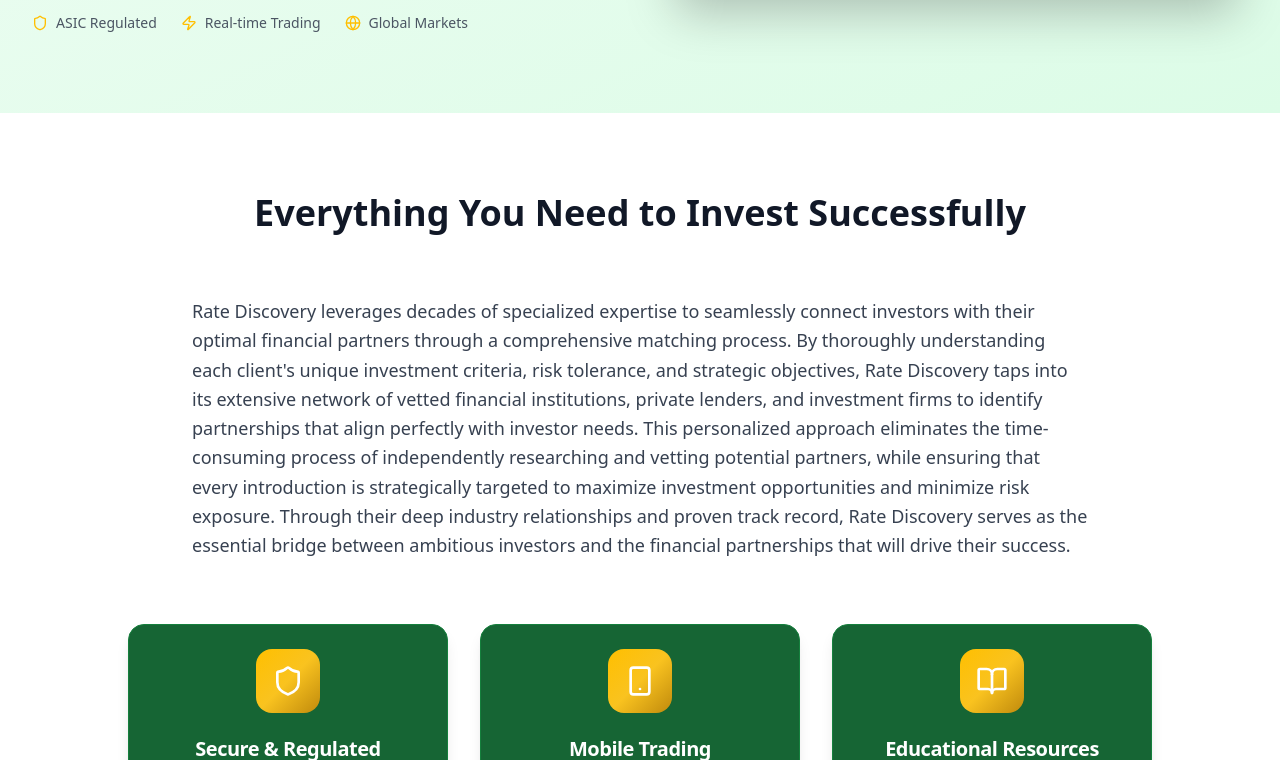
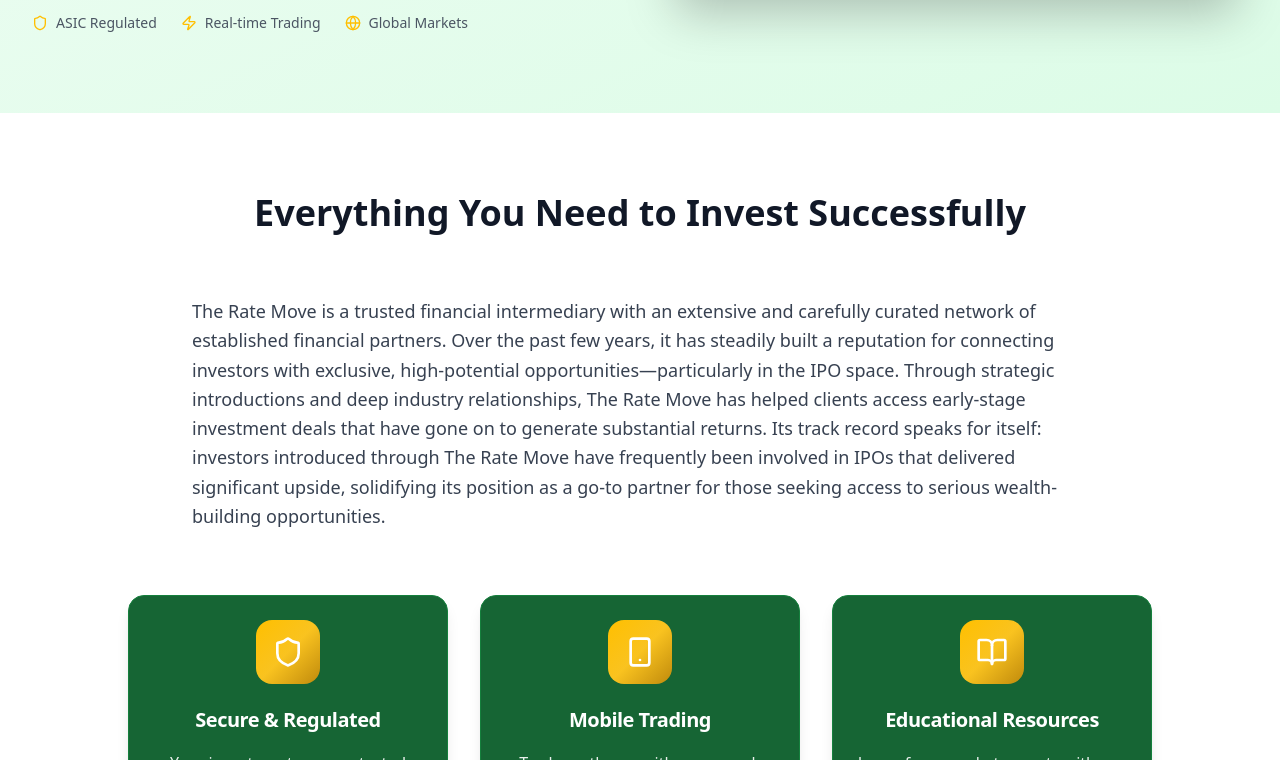
Before and after one commit to webdzignz/aussie-investor-vibe-shift, a React (Vite) app: page /fixed-term in a window 1280 px wide. Shown: the part 546-1306 px from the top of the page. Built offline with nearby package versions, Linux system fonts and the light colour scheme.

Commit message:
Update "Everything You Need" section.
Replaced the existing text in the "Everything You Need" section on the private equity page with the provided text.

```diff
--- a/src/components/Features.tsx
+++ b/src/components/Features.tsx
@@ -66,7 +66,7 @@ const Features = () => {
 
         <div className="max-w-4xl mx-auto text-left mb-16">
           <p className="text-lg text-gray-700 leading-relaxed">
-            Rate Discovery leverages decades of specialized expertise to seamlessly connect investors with their optimal financial partners through a comprehensive matching process. By thoroughly understanding each client's unique investment criteria, risk tolerance, and strategic objectives, Rate Discovery taps into its extensive network of vetted financial institutions, private lenders, and investment firms to identify partnerships that align perfectly with investor needs. This personalized approach eliminates the time-consuming process of independently researching and vetting potential partners, while ensuring that every introduction is strategically targeted to maximize investment opportunities and minimize risk exposure. Through their deep industry relationships and proven track record, Rate Discovery serves as the essential bridge between ambitious investors and the financial partnerships that will drive their success.
+            The Rate Move is a trusted financial intermediary with an extensive and carefully curated network of established financial partners. Over the past few years, it has steadily built a reputation for connecting investors with exclusive, high-potential opportunities—particularly in the IPO space. Through strategic introductions and deep industry relationships, The Rate Move has helped clients access early-stage investment deals that have gone on to generate substantial returns. Its track record speaks for itself: investors introduced through The Rate Move have frequently been involved in IPOs that delivered significant upside, solidifying its position as a go-to partner for those seeking access to serious wealth-building opportunities.
           </p>
         </div>
 
```
